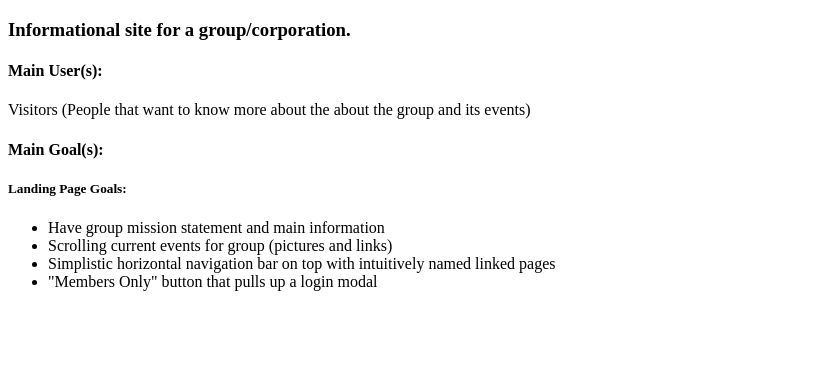
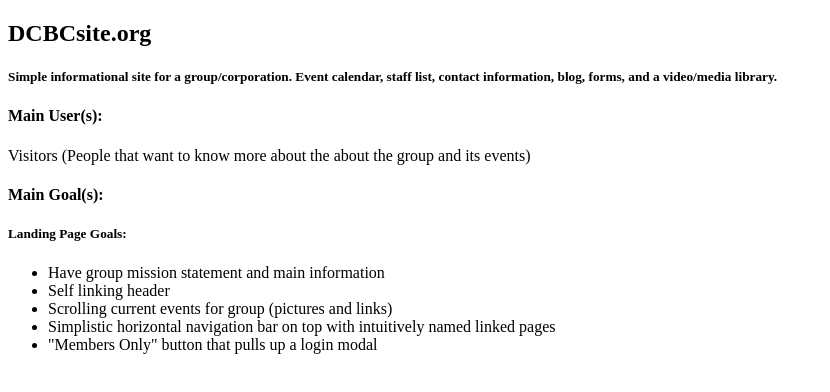
Before and after one commit to dhwong/DHwong, a plain HTML site: page index.html in a window 1280 px wide. Shown: the whole page, without its empty margins (0-830 px from the left). Drawn offline with Linux system fonts and the light colour scheme.

Commit message:
index.html update
description update

```diff
--- a/index.html
+++ b/index.html
@@ -5,7 +5,8 @@
         <meta charset="windows-1252">
         <meta name="viewport" content="width=device-width, initial-scale=1.0">
     </head>
-    <h3>Informational site for a group/corporation.</h3>
+    <h2> DCBCsite.org </h2>
+    <h5> Simple informational site for a group/corporation. Event calendar, staff list, contact information, blog, forms, and a video/media library. </h5>
 
     <h4> Main User(s): </h4>
     	Visitors (People that want to know more about the about the group and its events)
@@ -14,9 +15,10 @@
     	<h5> Landing Page Goals: </h5>
     		<ul>
     			<li> Have group mission statement and main information </li>
+    			<li> Self linking header </li>
     			<li> Scrolling current events for group (pictures and links) </li>
-    			<li> Simplistic horizontal navigation bar on top with intuitively named linked pages</li>
-    			<li> "Members Only" button that pulls up a login modal</li>
+    			<li> Simplistic horizontal navigation bar on top with intuitively named linked pages </li>
+    			<li> "Members Only" button that pulls up a login modal </li>
         	</ul>
     </body>
 </html>
```
